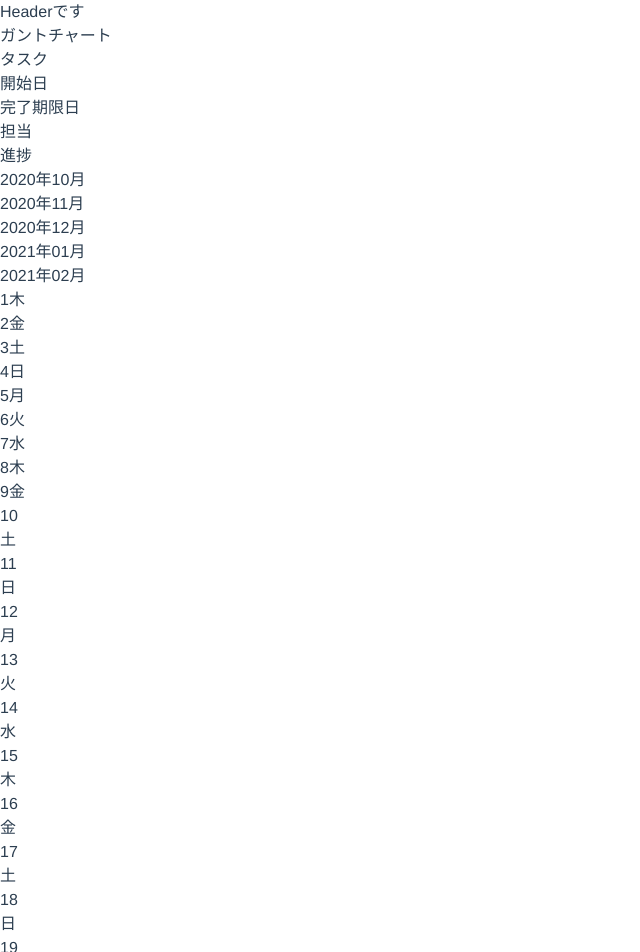
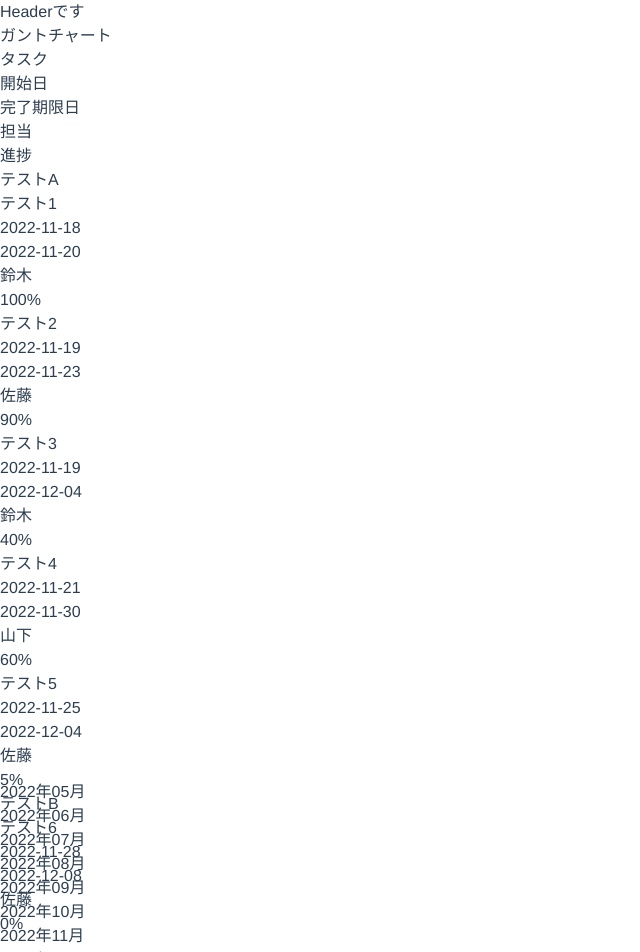
Before and after one commit to daikon32/DevelopManagement, a Vue app: page /ProgressManagement in a window 1280 px wide. Shown: the top 952 px of the page, without its empty margins (0-640 px from the left). Built offline with nearby package versions, Linux system fonts and the light colour scheme.

Commit message:
[WIP]進捗管理画面の作成2

```diff
--- /dev/null
+++ b/src/data/TestData.ts
@@ -0,0 +1,69 @@
+export const CATEGORIES = [
+  {
+    id: 1,
+    name: "テストA",
+    collapsed: false,
+  },
+  {
+    id: 2,
+    name: "テストB",
+    collapsed: false,
+  },
+];
+
+export const TASKS = [
+  {
+    id: 1,
+    category_id: 1,
+    name: "テスト1",
+    start_date: "2022-11-18",
+    end_date: "2022-11-20",
+    incharge_user: "鈴木",
+    percentage: 100,
+  },
+  {
+    id: 2,
+    category_id: 1,
+    name: "テスト2",
+    start_date: "2022-11-19",
+    end_date: "2022-11-23",
+    incharge_user: "佐藤",
+    percentage: 90,
+  },
+  {
+    id: 3,
+    category_id: 1,
+    name: "テスト3",
+    start_date: "2022-11-19",
+    end_date: "2022-12-04",
+    incharge_user: "鈴木",
+    percentage: 40,
+  },
+  {
+    id: 4,
+    category_id: 1,
+    name: "テスト4",
+    start_date: "2022-11-21",
+    end_date: "2022-11-30",
+    incharge_user: "山下",
+    percentage: 60,
+  },
+  {
+    id: 5,
+    category_id: 1,
+    name: "テスト5",
+    start_date: "2022-11-25",
+    end_date: "2022-12-04",
+    incharge_user: "佐藤",
+    percentage: 5,
+  },
+  {
+    id: 6,
+    category_id: 2,
+    name: "テスト6",
+    start_date: "2022-11-28",
+    end_date: "2022-12-08",
+    incharge_user: "佐藤",
+    percentage: 0,
+  },
+];
--- a/src/views/ProgressManagement.vue
+++ b/src/views/ProgressManagement.vue
@@ -36,8 +36,55 @@
             進捗
           </div>
         </div>
+        <div
+          id="gantt-task-list"
+          class="overflow-y-hidden"
+          :style="`height:${calendarViewHeight}px`"
+        >
+          <div
+            v-for="(task, index) in displayTasks"
+            :key="index"
+            class="flex h-10 border-b"
+          >
+            <template v-if="task.cat === 'category'">
+              <div class="flex items-center font-bold w-full text-sm pl-2">
+                {{ task.name }}
+              </div>
+            </template>
+            <template v-else>
+              <div
+                class="border-r flex items-center font-bold w-48 text-sm pl-4"
+              >
+                {{ task.name }}
+              </div>
+              <div
+                class="border-r flex items-center justify-center w-24 text-sm"
+              >
+                {{ task.start_date }}
+              </div>
+              <div
+                class="border-r flex items-center justify-center w-24 text-sm"
+              >
+                {{ task.end_date }}
+              </div>
+              <div
+                class="border-r flex items-center justify-center w-16 text-sm"
+              >
+                {{ task.incharge_user }}
+              </div>
+              <div class="flex items-center justify-center w-12 text-sm">
+                {{ task.percentage }}%
+              </div>
+            </template>
+          </div>
+        </div>
       </div>
-      <div id="gantt-calendar" class="overflow-x-scroll w-1/2">
+      <div
+        id="gantt-calendar"
+        class="overflow-x-scroll overflow-y-hidden border-l"
+        :style="`width:${calendarViewWidth}px`"
+        ref="calendar"
+      >
         <div id="gantt-date" class="h-20">
           <div id="gantt-year-month" class="relative h-8">
             <div v-for="(calendar, index) in calendars" :key="index">
@@ -55,7 +102,15 @@
             <div v-for="(calendar, index) in calendars" :key="index">
               <div v-for="(day, index) in calendar.days" :key="index">
                 <div
-                  class="border-r h-12 absolute flex items-center justify-center flex-col font-bold text-xs"
+                  class="border-r border-b h-12 absolute flex items-center justify-center flex-col font-bold text-xs"
+                  :class="{
+                    'bg-blue-100': day.dayOfWeek === '土',
+                    'bg-red-100': day.dayOfWeek === '日',
+                    'bg-red-600 text-white':
+                      calendar.year === today.year() &&
+                      calendar.month === today.month() &&
+                      day.day === today.date(),
+                  }"
                   :style="`width:${block_size}px;left:${
                     day.block_number * block_size
                   }px`"
@@ -63,6 +118,39 @@
                   <span>{{ day.day }}</span>
                   <span>{{ day.dayOfWeek }}</span>
                 </div>
+              </div>
+            </div>
+          </div>
+          <div id="gantt-height" class="relative">
+            <div v-for="(calendar, index) in calendars" :key="index">
+              <div v-for="(day, index) in calendar.days" :key="index">
+                <div
+                  class="border-r border-b absolute"
+                  :class="{
+                    'bg-blue-100': day.dayOfWeek === '土',
+                    'bg-red-100': day.dayOfWeek === '日',
+                  }"
+                  :style="`width:${block_size}px;left:${
+                    day.block_number * block_size
+                  }px;height:${calendarViewHeight}px`"
+                />
+              </div>
+            </div>
+          </div>
+        </div>
+        <div
+          id="gantt-bar-area"
+          class="relative"
+          :style="`width:${calendarViewWidth}px;height:${calendarViewHeight}px`"
+        >
+          <div v-for="(bar, index) in taskBars" :key="index">
+            <div
+              :style="bar.style"
+              class="rounded-lg absolute h-5 bg-yellow-100"
+              v-if="bar.task.cat === 'task'"
+            >
+              <div class="w-full h-full">
+                <!-- comment -->
               </div>
             </div>
           </div>
@@ -74,14 +162,15 @@
 
 <script lang="ts">
 import { defineComponent } from "vue";
+import { CATEGORIES, TASKS } from "@/data/TestData";
 import moment from "moment";
 
 export default defineComponent({
   name: "ProgressManagement",
   data() {
     return {
-      start_month: "2020-10",
-      end_month: "2021-02",
+      start_month: "2022-05",
+      end_month: "2023-05",
       block_size: 30,
       block_number: 0,
       calendars: [{}],
@@ -89,12 +178,80 @@ export default defineComponent({
       inner_height: 0,
       task_width: 0,
       task_height: 0,
+      position_id: 0,
+      today: moment(),
+      categories: CATEGORIES,
+      tasks: TASKS,
     };
   },
   mounted() {
     this.getCalendar();
     this.getWindowSize();
     window.addEventListener("resize", this.getWindowSize);
+    this.$nextTick(() => {
+      this.todayPosition();
+    });
+  },
+  computed: {
+    calendarViewWidth(): number {
+      return this.inner_width - this.task_width;
+    },
+    calendarViewHeight(): number {
+      return this.inner_height - this.task_height - 48 - 20;
+    },
+    scrollDistance(): number {
+      let start_date = moment(this.start_month);
+      let between_days = this.today.diff(start_date, "days");
+      return (between_days + 1) * this.block_size - this.calendarViewWidth / 2;
+    },
+    displayTasks(): Object[] {
+      let display_task_number = Math.floor(this.calendarViewHeight / 40);
+      return this.lists.slice(
+        this.position_id,
+        this.position_id + display_task_number
+      );
+    },
+    lists(): Object[] {
+      let lists: Object[] = [];
+      this.categories.map((category) => {
+        lists.push({ cat: "category", ...category });
+        this.tasks.map((task) => {
+          if (task.category_id === category.id) {
+            lists.push({ cat: "task", ...task });
+          }
+        });
+      });
+      return lists;
+    },
+    taskBars(): Object[] {
+      let start_date = moment(this.start_month);
+      let top = 10;
+      let left;
+      let between;
+      let start;
+      let style;
+      return this.displayTasks.map((task) => {
+        style = {};
+        if ((task as any).cat === "task") {
+          let date_from = moment((task as any).start_date);
+          let date_to = moment((task as any).end_date);
+          between = date_to.diff(date_from, "days");
+          between++;
+          start = date_from.diff(start_date, "days");
+          left = start * this.block_size;
+          style = {
+            top: `${top}px`,
+            left: `${left}px`,
+            width: `${this.block_size * between}px`,
+          };
+        }
+        top = top + 40;
+        return {
+          style,
+          task,
+        };
+      });
+    },
   },
   methods: {
     getDays(year: string, month: string, block_number: number) {
@@ -142,9 +299,11 @@ export default defineComponent({
     getWindowSize() {
       this.inner_width = window.innerWidth;
       this.inner_height = window.innerHeight;
-      console.log(this.$refs.task);
-      // this.task_width = this.$refs.task.offsetWidth;
-      // this.task_height = this.$refs.task.offsetHeight;
+      this.task_width = (this.$refs.task as any).offsetWidth;
+      this.task_height = (this.$refs.task as any).offsetHeight;
+    },
+    todayPosition() {
+      (this.$refs.calendar as any).scrollLeft = this.scrollDistance;
     },
   },
 });
```
